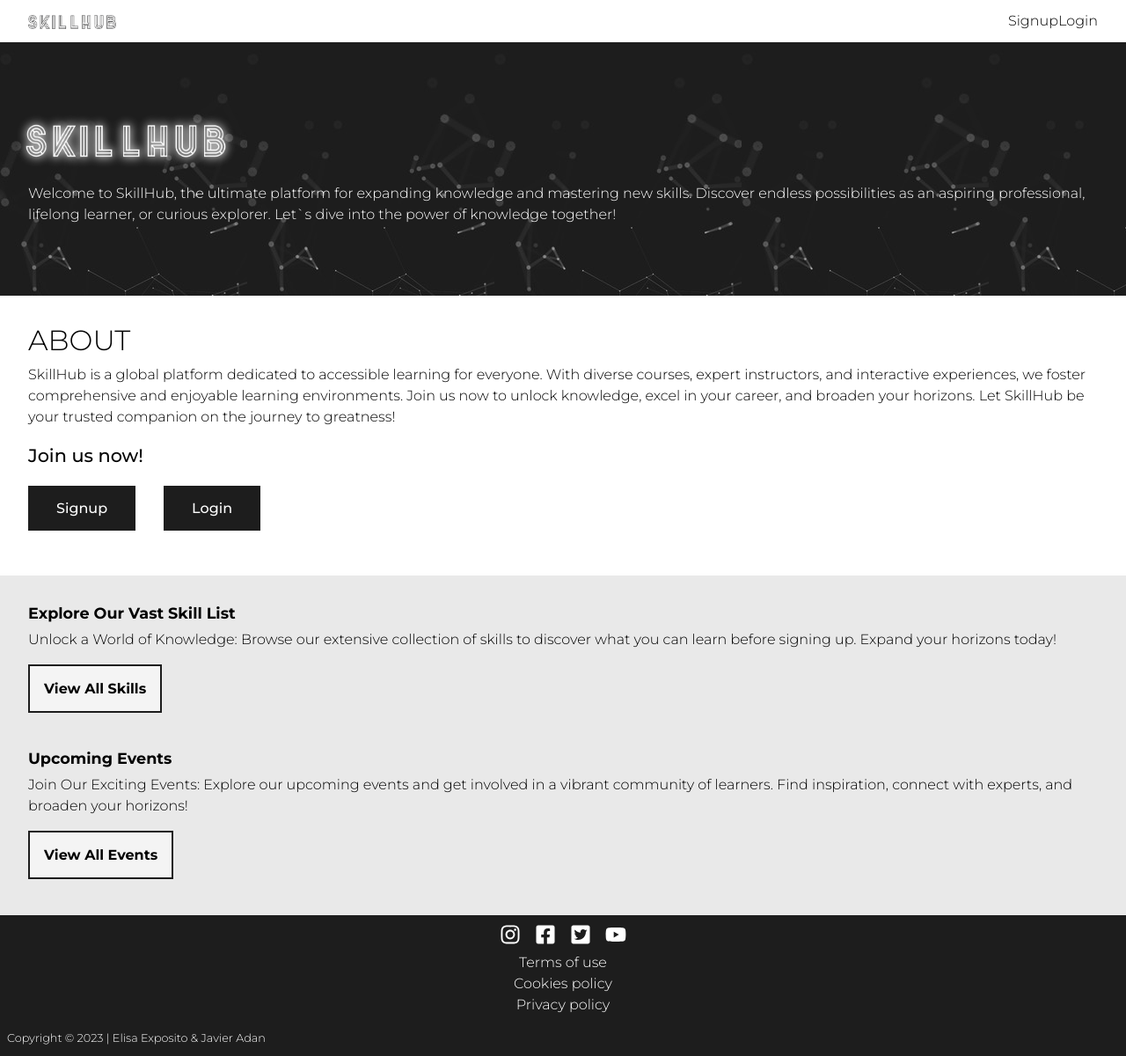
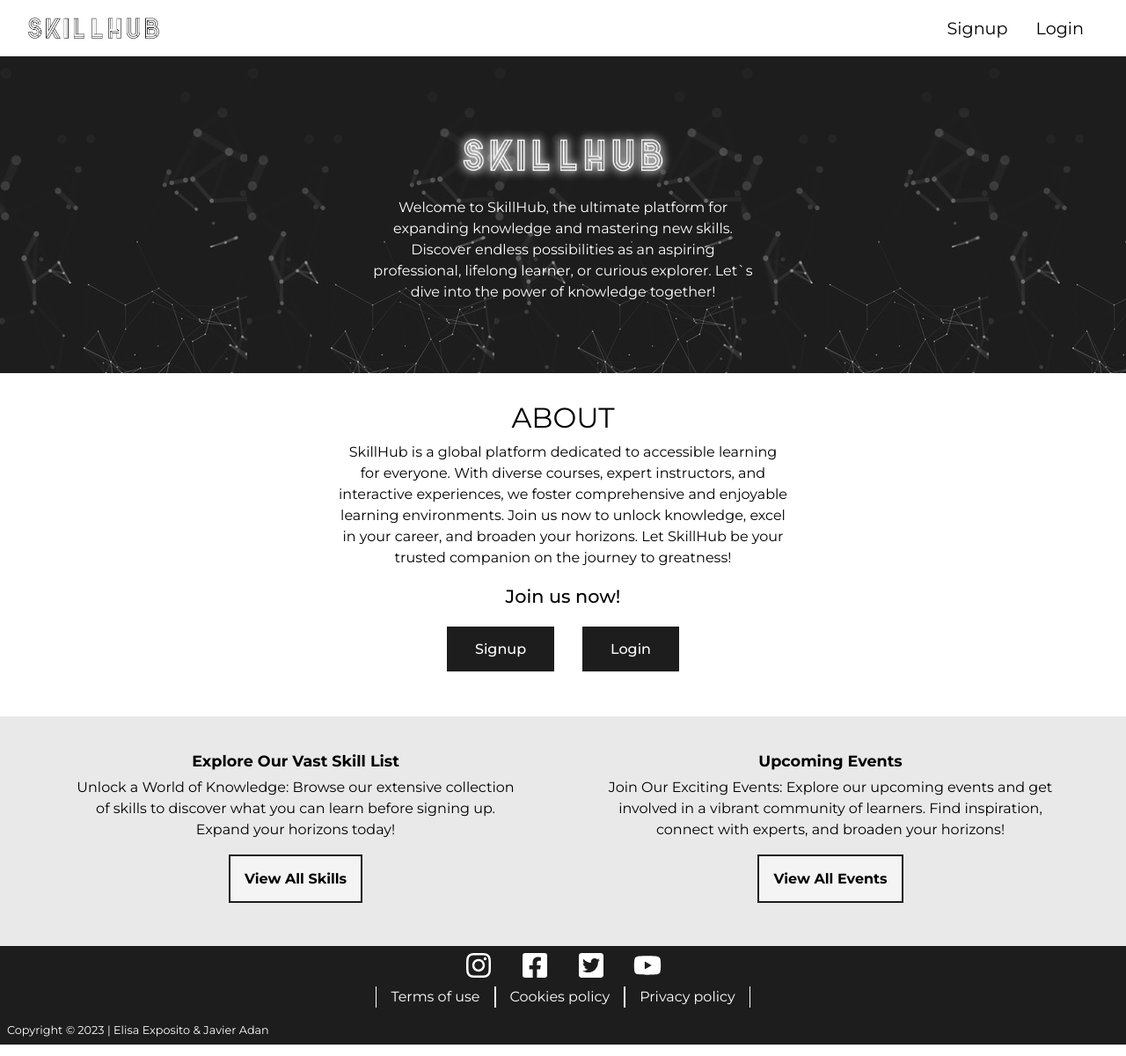
Before and after one commit to javiernicolasadan/SkillHubFrontJNA, a React (Vite) app: page / in a window 1280 px wide. Shown: the whole page at 88% size. Built offline with nearby package versions, Linux system fonts and the light colour scheme.

Commit message:
fetch data for all the skills updated

```diff
--- a/src/Main.css
+++ b/src/Main.css
@@ -23,7 +23,7 @@
   body *{
     padding: 0 2rem;
     font-family: Montserrat, Inter, system-ui, Avenir, Helvetica, Arial, sans-serif;
-    font-weight: 300;
+    font-weight: 400;
     text-decoration: none;
     color: black;
   }
@@ -381,6 +381,7 @@
     margin: 0;
     margin-top: 0.5rem;
     text-align: center;
+    font-weight: 600;
   }
 
   .empty-grid{
@@ -487,6 +488,10 @@
     display: none;
   }
 
+  .aboutImg{
+    display: none;
+  }
+
   /*tablet*/
   @media (min-width: 769px){
     .hamburger{
@@ -505,11 +510,109 @@
       display: block
     }
 
+    .app-container{
+      padding: 0;
+      min-height: calc(100vh - 7rem);
+    }
 
+    #about{
+      display: flex;
+      flex-direction: row;
+      justify-content: space-between;
+      align-items: center;
+    }
+
+    .aboutImg{
+      display: block;
+      width: 40vw;
+      height: max-content;
+    }
+
+    .aboutData{
+      width: 50vw;
+      text-align: end;
+    }
+
+    header p{
+      width: 50vw;
+    }
+
+    .navAllMenus a{
+      margin: 1rem;
+    }
+
+    .homeSection{
+      display: flex;
+      flex-direction: row;
+      justify-content: space-between;
+    }
+
+    .openUserDiv{
+      width: 40vw;
+    }
+
+
+    footer{
+      height: 7rem;
+    }
+
+    .mediaIcon{
+      font-size: 3rem;
+      margin: 0 0.5rem;
+    }
+
+    .disclaimer{
+      display: flex;
+      flex-direction: row;
+      justify-content: center;
+    }
+
+    .disclaimer p{
+      padding: 0 1rem;
+      border-right: solid 1px white;
+      border-left: solid 1px white;
+    }
   }
 
   /* desktop */
   @media (min-width: 1024px) {
+    nav{
+      height: 4rem;
+    }
+
+    .navAllMenus{
+      font-size: 1.2rem;
+    }
+
+    .navLogo{
+      height: 1.5rem;
+    }
+
+    .aboutImg{
+      display: none;
+    }
+
+    header, #about{
+      display: flex;
+      flex-direction: column;
+      align-items: center;
+      text-align: center;
+    }
+    header p, #about p{
+      width: 40vw;
+    }
+
+    .aboutData{
+      width: 40vw;
+      text-align: center;
+    }
+
+    .openUserDiv{
+      width: 40vw;
+      text-align: center;
+      margin: 1rem 3rem;
+    }
+
     form{
       width: 50%;
     }
--- a/src/components/ChangePic.jsx
+++ b/src/components/ChangePic.jsx
@@ -17,7 +17,6 @@ export default function ChangePic() {
         setUpdatedEmail(currentUser.email)
         setOriginImageUrl(currentUser.imageUrl)
     }, [])
-
 
     const toggleWindow = () =>{
         setShowWindow(!showWindow)
@@ -47,7 +46,6 @@ export default function ChangePic() {
             console.log(error)
         }
     }
-
 
   return (
     <>
--- a/src/pages/AllSkills.jsx
+++ b/src/pages/AllSkills.jsx
@@ -67,7 +67,7 @@ export default function AllSkills() {
 
                     <div className="venueData">
                         <Link to={`/skilldets/${eachSkill._id}`}>
-                            <h2>{eachSkill.title} by FETCH DATA</h2>
+                            <h2>{eachSkill.title} by {eachSkill.createdBy.username}</h2>
                         </Link>
                     </div>
                 </div>
@@ -79,8 +79,6 @@ export default function AllSkills() {
             <div className="homeButtonDiv" style={{textAlign: 'center'}}>
                 <Link to={'/allevents'} className="transButton">View all events</Link>
             </div>
-
-
     </div>
 
   )
--- a/src/pages/Homepage.jsx
+++ b/src/pages/Homepage.jsx
@@ -14,14 +14,18 @@ export default function Homepage() {
           <p>Welcome to SkillHub, the ultimate platform for expanding knowledge and mastering new skills. Discover endless possibilities as an aspiring professional, lifelong learner, or curious explorer. Let`s dive into the power of knowledge together!
           </p>
         </div>
-
       </header>
 
       <section id="about">
+      <img className="aboutImg" src="https://www.cnb.csic.es/media/k2/items/cache/babfabc324898098b0ab92678d27d9e5_XL.jpg"/>
+
+      <div className="aboutData">
       <h2>ABOUT</h2>
         <p>
         SkillHub is a global platform dedicated to accessible learning for everyone. With diverse courses, expert instructors, and interactive experiences, we foster comprehensive and enjoyable learning environments. Join us now to unlock knowledge, excel in your career, and broaden your horizons. Let SkillHub be your trusted companion on the journey to greatness!
         </p>
+
+
 
         {!isLoggedIn &&
         <div>
@@ -39,7 +43,7 @@ export default function Homepage() {
           <p  style={{ fontSize: '1.3rem', fontWeight: 500 }}>Check our info out below!</p>
         </div>
         }
-
+        </div>
       </section>
 
       <section className="homeSection">
--- a/src/pages/Profile.jsx
+++ b/src/pages/Profile.jsx
@@ -43,8 +43,6 @@ return (
               </div>
 
           </div>
-
-
 
           <div className="profileSection">
             <h3>Your offered skills:</h3>
```
Lines whose indentation alone changed are shown as unchanged.
